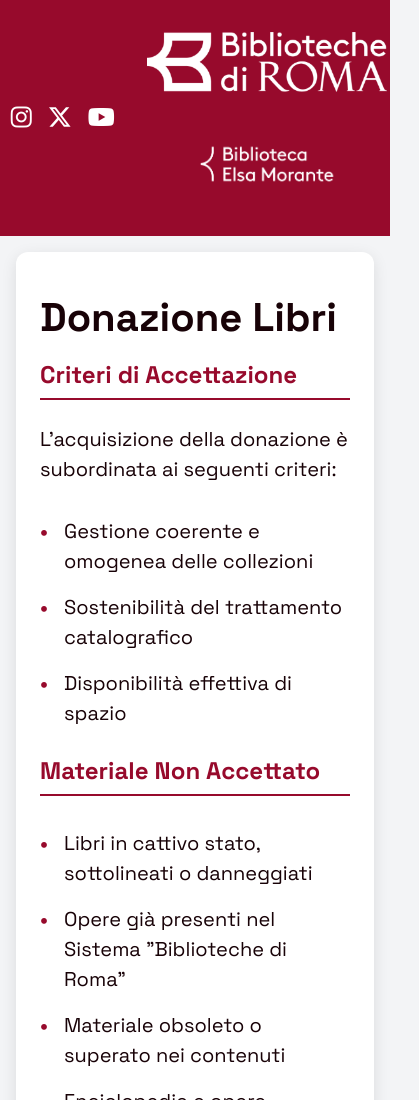
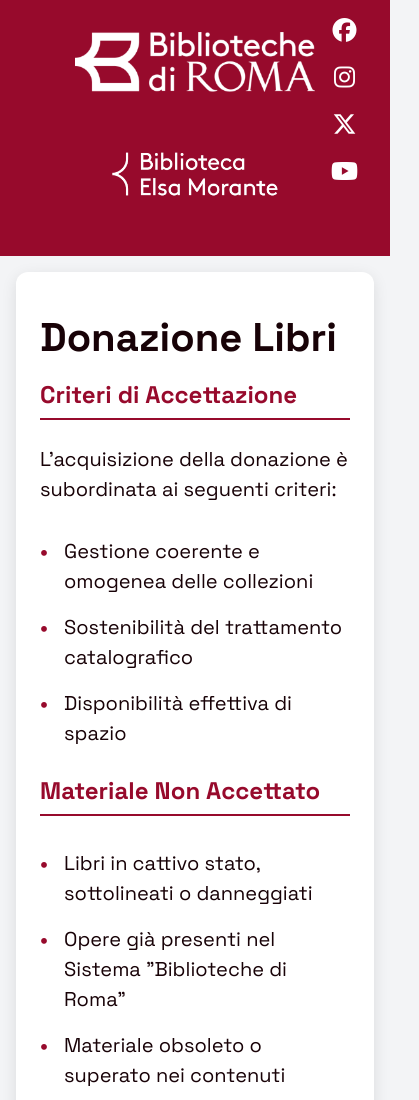
Before and after one commit to bibliotecamorante/donazione, a plain HTML site: page termini.html in a window 390 px wide. Shown: the top 1100 px of the page, 419 px wide, since content can reach past the window. Drawn offline with Linux system fonts and the light colour scheme.

Commit message:
Update termini.html

```diff
--- a/termini.html
+++ b/termini.html
@@ -155,6 +155,7 @@
             border-bottom-color: #fff;
         }
 
+        /* Media query per schermi più piccoli */
         @media (max-width: 768px) {
             header h1 {
                 font-size: 1.75rem;
@@ -165,15 +166,17 @@
             }
 
             header .logo-morante {
-                height: 80px; /* Aumentato anche per schermi più piccoli */
+                height: 100px; /* Aumentato per la versione mobile */
             }
 
             .social-icons {
-                position: relative;
-                justify-content: center;
-                padding: 1rem 0;
-                right: 0;
-                top: 0;
+                position: absolute;
+                top: 1rem; /* Sposta le icone verso l'alto */
+                right: 2rem;
+                display: flex;
+                flex-direction: column; /* Posiziona le icone in colonna */
+                gap: 1rem;
+                align-items: center; /* Centra le icone orizzontalmente */
             }
 
             main {
@@ -204,6 +207,8 @@
             <img class="logo-morante" src="https://github.com/bibliotecamorante/donazione/raw/main/logomorante.png" alt="Logo Biblioteca Morante">
         </div>
     </header>
+
+
 
     <main>
         <h1>Donazione Libri</h1>
```
